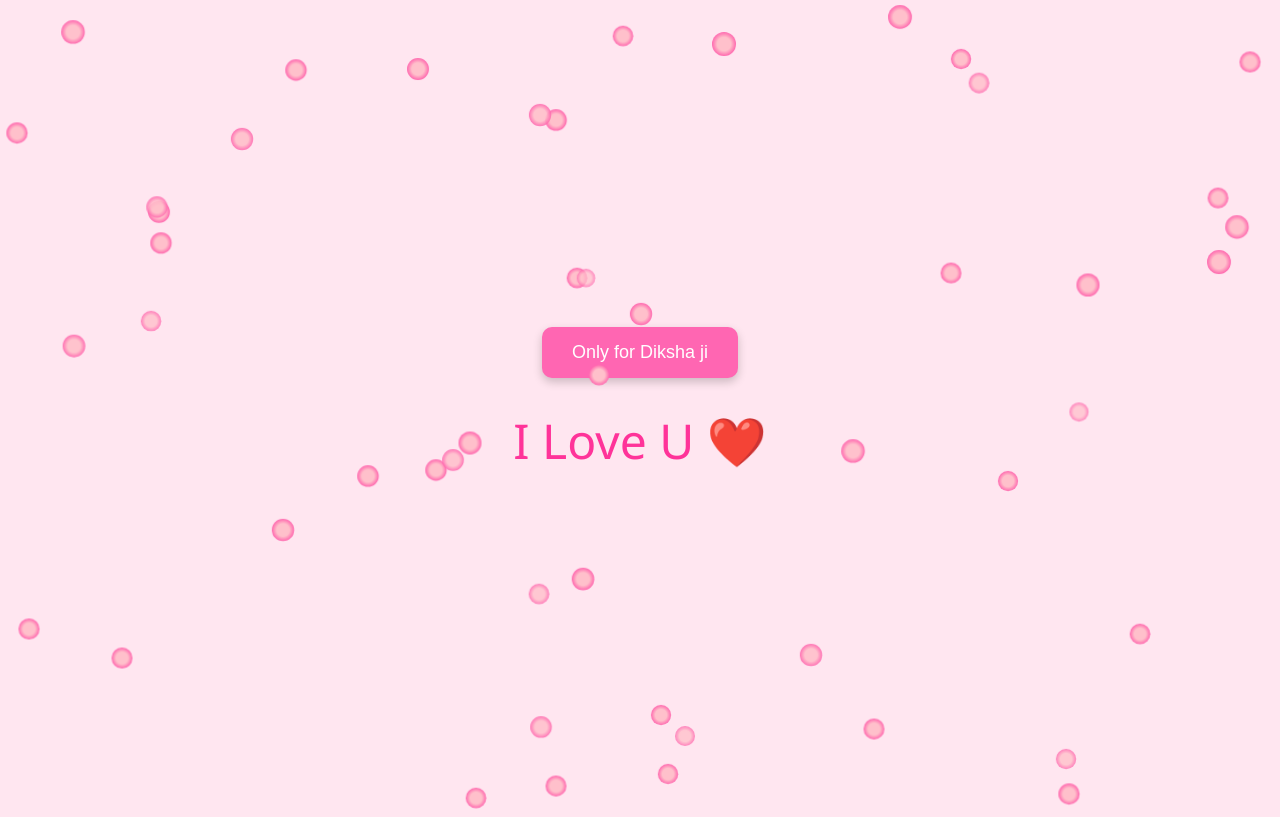
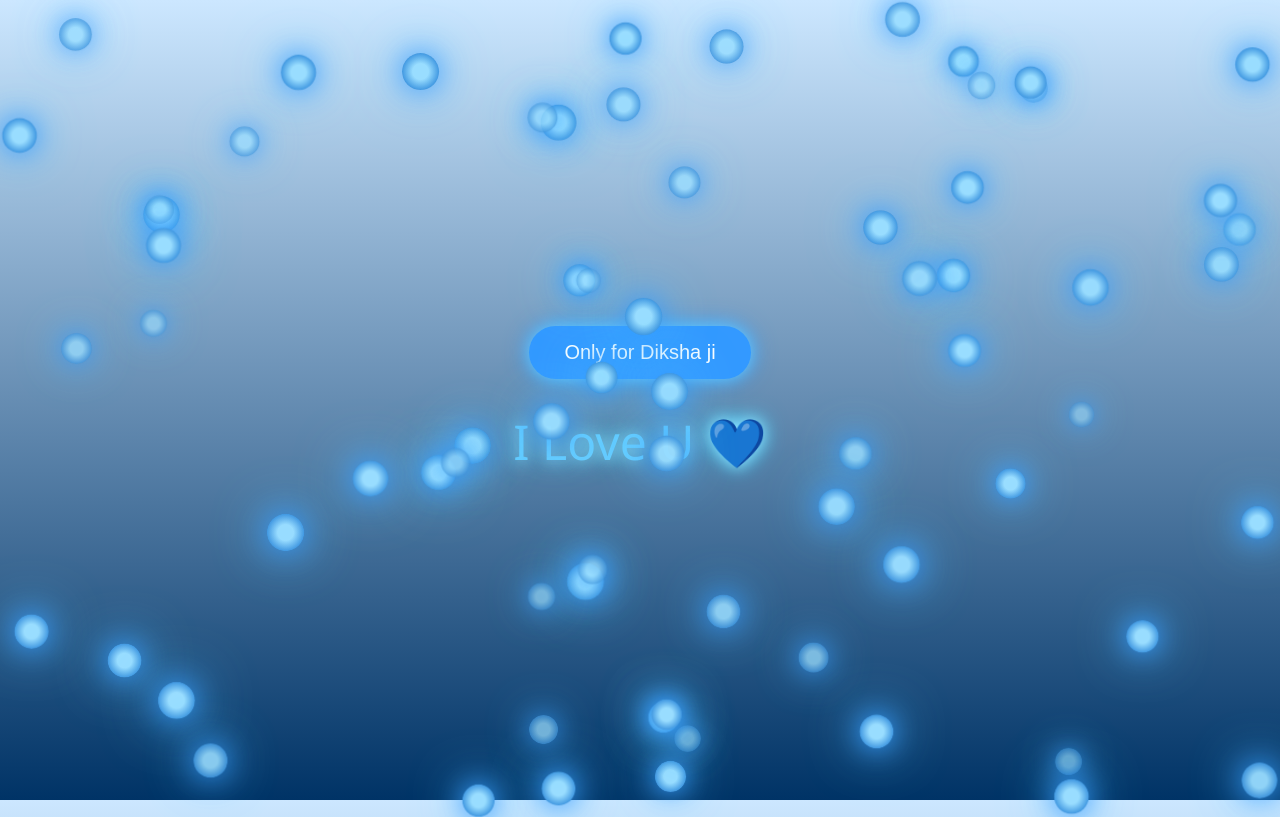
Before and after one commit to karthiktk06/karthik, a plain HTML site: page index.html in a window 1280 px wide. Both pictures are taken after a click on the button "Only for Diksha ji". Drawn offline with Linux system fonts and the light colour scheme.

Commit message:
Update index.html

```diff
--- a/index.html
+++ b/index.html
@@ -5,10 +5,10 @@
   <title>Only for Diksha ji</title>
   <style>
     body {
-      background: #ffe6f0;
       margin: 0;
       height: 100vh;
       overflow: hidden;
+      background: linear-gradient(to bottom, #cce7ff, #003366);
       display: flex;
       flex-direction: column;
       align-items: center;
@@ -17,24 +17,26 @@
     }
 
     button {
-      padding: 15px 30px;
-      font-size: 18px;
-      background-color: #ff66b2;
+      padding: 15px 35px;
+      font-size: 20px;
+      background-color: #3399ff;
       color: white;
       border: none;
-      border-radius: 10px;
+      border-radius: 30px;
       cursor: pointer;
-      box-shadow: 0 4px 10px rgba(0,0,0,0.2);
-      transition: background-color 0.3s;
+      box-shadow: 0 0 15px #66ccff, 0 0 25px #3399ff;
+      transition: background-color 0.3s, transform 0.2s;
     }
 
     button:hover {
-      background-color: #ff3385;
+      background-color: #0073e6;
+      transform: scale(1.05);
     }
 
     .love-message {
       font-size: 3em;
-      color: #ff3399;
+      color: #66ccff;
+      text-shadow: 0 0 15px #99e6ff, 0 0 25px #33ccff;
       opacity: 0;
       transition: opacity 2s ease-in;
       margin-top: 30px;
@@ -42,21 +44,23 @@
 
     .flower {
       position: absolute;
-      width: 20px;
-      height: 20px;
-      background: radial-gradient(circle, pink 40%, deeppink 100%);
+      width: 25px;
+      height: 25px;
+      background: radial-gradient(circle, #99ddff 30%, #0066cc 100%);
       border-radius: 50%;
-      animation: blossom 3s ease-out forwards;
       opacity: 0;
+      animation: blossom 4s ease-out forwards;
+      box-shadow: 0 0 20px #3399ff, 0 0 40px #66ccff;
+      transform: scale(0.3);
     }
 
     @keyframes blossom {
       0% {
-        transform: scale(0.2);
+        transform: scale(0.3);
         opacity: 0;
       }
       50% {
-        transform: scale(1.2);
+        transform: scale(1.5);
         opacity: 1;
       }
       100% {
@@ -69,21 +73,21 @@
 <body>
 
   <button onclick="blossom()">Only for Diksha ji</button>
-  <div id="message" class="love-message">I Love U ❤️</div>
+  <div id="message" class="love-message">I Love U 💙</div>
 
   <script>
     function blossom() {
       const message = document.getElementById("message");
       message.style.opacity = 1;
 
-      for (let i = 0; i < 50; i++) {
+      for (let i = 0; i < 70; i++) {
         const flower = document.createElement("div");
         flower.classList.add("flower");
         flower.style.top = Math.random() * 100 + 'vh';
         flower.style.left = Math.random() * 100 + 'vw';
         flower.style.animationDelay = (Math.random() * 2) + 's';
         document.body.appendChild(flower);
-        setTimeout(() => flower.remove(), 5000); // remove after animation
+        setTimeout(() => flower.remove(), 6000); // cleanup
       }
     }
   </script>
```
